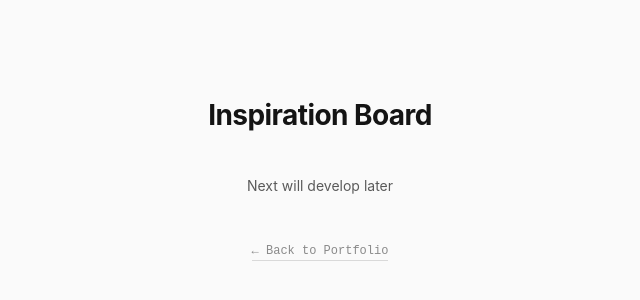
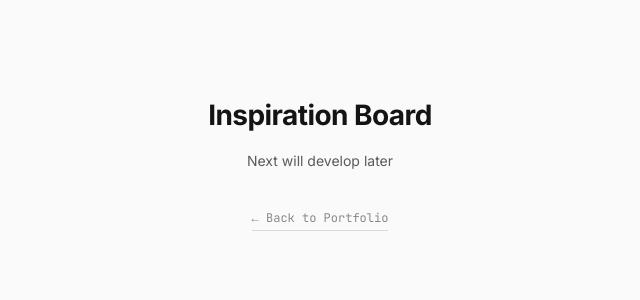
Before and after one commit to cinemawalaladka/Protfolio, a Next.js app: page /inspiration in a window 1280 px wide. Shown: the part 238-538 px from the top of the page, without its empty margins (320-960 px from the left). Built offline with nearby package versions, Linux system fonts and the light colour scheme.

Commit message:
Create layout.tsx

```diff
--- /dev/null
+++ b/src/app/layout.tsx
@@ -0,0 +1,32 @@
+import type { Metadata } from "next";
+import "./globals.css";
+
+export const metadata: Metadata = {
+  title: "Daifolio — Arpit Rai",
+  description:
+    "Arpit Rai — Frontend Developer & UI/UX Designer. Crafting precise, engineered digital experiences.",
+};
+
+export default function RootLayout({
+  children,
+}: Readonly<{
+  children: React.ReactNode;
+}>) {
+  return (
+    <html lang="en" suppressHydrationWarning>
+      <head>
+        <link rel="preconnect" href="https://fonts.googleapis.com" />
+        <link
+          rel="preconnect"
+          href="https://fonts.gstatic.com"
+          crossOrigin="anonymous"
+        />
+        <link
+          href="https://fonts.googleapis.com/css2?family=Inter:wght@300;400;500;600;700&family=JetBrains+Mono:wght@400;500;600&display=swap"
+          rel="stylesheet"
+        />
+      </head>
+      <body>{children}</body>
+    </html>
+  );
+}
```
